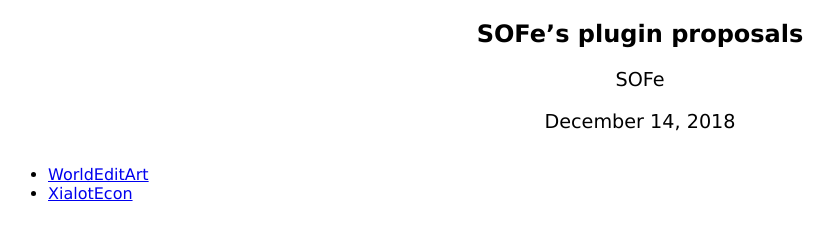
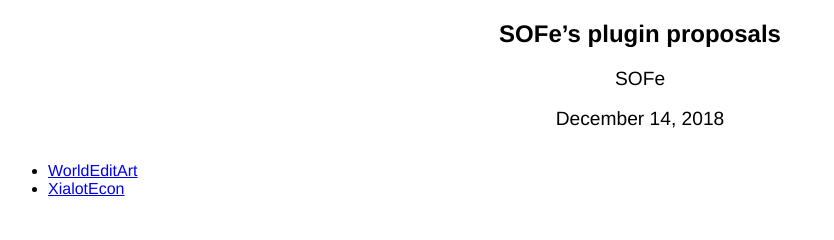
Before and after one commit to SOF3/plugin-proposals, a plain HTML site: page index.html in a window 1280 px wide. Shown: the whole page, without its empty margins (0-834 px from the left). Drawn offline with Linux system fonts and the light colour scheme.

Commit message:
Deploy SOF3/plugin-proposals to github.com/SOF3/plugin-proposals.git:gh-pages

```diff
--- a/WorldEditArt.css
+++ b/WorldEditArt.css
@@ -115,5 +115,5 @@ div.author{white-space: nowrap;}
 h1.partHead{text-align: center}
 .abstract p {margin-left:5%; margin-right:5%;}
 div.abstract {width:100%;}
- body { margin: 10px auto; max-width: 1000px; font-family: Verdana, Geneva, sans-serif; }
+ body { margin: 10px auto; max-width: 1000px; font-family: Helvetica, Verdana, Geneva, sans-serif; }
 /* end css.sty */
--- a/index.css
+++ b/index.css
@@ -109,5 +109,5 @@ div.author{white-space: nowrap;}
 .quotation {margin-bottom:0.25em; margin-top:0.25em; margin-left:1em; }
 .abstract p {margin-left:5%; margin-right:5%;}
 div.abstract {width:100%;}
- body { font-family: Verdana, Geneva, sans-serif; }
+ body { font-family: Helvetica, Verdana, Geneva, sans-serif; }
 /* end css.sty */
```
Also changed, not shown: 8 other files.
